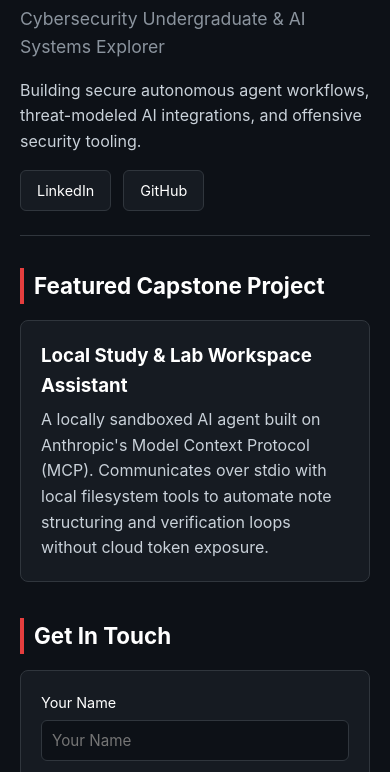
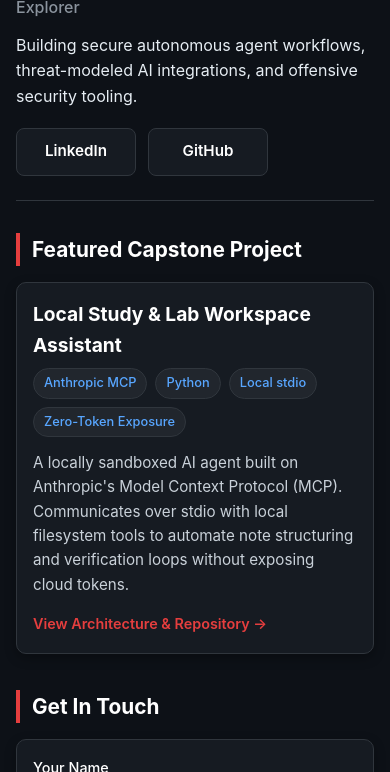
Before and after one commit to Ms-satti11616/portfolio2, a plain HTML site: page index.html in a window 390 px wide. Shown: the part 99-871 px from the top of the page. Drawn offline with Linux system fonts and the light colour scheme.

Commit message:
Enhance HTML structure and meta tags
Updated viewport meta tag for maximum scale and added a description meta tag. Enhanced styling and structure for better responsiveness and readability.

```diff
--- a/index.html
+++ b/index.html
@@ -2,7 +2,8 @@
 <html lang="en">
 <head>
   <meta charset="UTF-8">
-  <meta name="viewport" content="width=device-width, initial-scale=1.0">
+  <meta name="viewport" content="width=device-width, initial-scale=1.0, maximum-scale=5.0">
+  <meta name="description" content="Abdul Moiz Satti - Cybersecurity Undergraduate and AI Systems Portfolio">
   <title>Abdul Moiz Satti | Cybersecurity & AI Portfolio</title>
   <style>
     :root {
@@ -13,29 +14,218 @@
       --text-bright: #ffffff;
       --accent: #e53e3e;
       --accent-glow: rgba(229, 62, 62, 0.15);
+      --badge-bg: #21262d;
+      --badge-text: #58a6ff;
     }
-    * { box-sizing: border-box; margin: 0; padding: 0; font-family: -apple-system, BlinkMacSystemFont, "Segoe UI", Roboto, sans-serif; }
-    body { background-color: var(--bg); color: var(--text); line-height: 1.6; padding: 40px 20px; }
-    .container { max-width: 800px; margin: 0 auto; }
-    header { border-bottom: 1px solid var(--border); padding-bottom: 24px; margin-bottom: 32px; }
-    h1 { color: var(--text-bright); font-size: 2.2rem; margin-bottom: 8px; }
-    h2 { color: var(--text-bright); font-size: 1.4rem; margin-bottom: 16px; border-left: 4px solid var(--accent); padding-left: 10px; }
-    .tagline { font-size: 1.1rem; color: #8b949e; margin-bottom: 16px; }
-    .links-bar { display: flex; gap: 12px; flex-wrap: wrap; margin-top: 16px; }
-    .btn { background: var(--card-bg); border: 1px solid var(--border); color: var(--text-bright); padding: 8px 16px; border-radius: 6px; text-decoration: none; font-size: 0.9rem; }
-    .btn:hover { border-color: var(--accent); background: var(--accent-glow); color: var(--accent); }
-    section { margin-bottom: 36px; }
-    .card { background: var(--card-bg); border: 1px solid var(--border); border-radius: 8px; padding: 20px; margin-bottom: 16px; }
-    .card h3 { color: var(--text-bright); margin-bottom: 6px; }
 
-    .form-group { margin-bottom: 14px; }
-    label { display: block; margin-bottom: 6px; font-size: 0.9rem; color: var(--text-bright); }
-    input, textarea { width: 100%; padding: 10px; background: #0d1117; border: 1px solid var(--border); border-radius: 6px; color: #fff; font-size: 0.95rem; }
-    input:focus, textarea:focus { border-color: var(--accent); outline: none; }
-    .submit-btn { background: var(--accent); border: none; color: #fff; padding: 10px 20px; border-radius: 6px; cursor: pointer; font-size: 0.95rem; font-weight: 600; }
-    .submit-btn:hover { opacity: 0.9; }
+    * {
+      box-sizing: border-box;
+      margin: 0;
+      padding: 0;
+      font-family: -apple-system, BlinkMacSystemFont, "Segoe UI", Roboto, sans-serif;
+    }
 
-    footer { text-align: center; color: #484f58; font-size: 0.85rem; margin-top: 40px; border-top: 1px solid var(--border); padding-top: 20px; }
+    body {
+      background-color: var(--bg);
+      color: var(--text);
+      line-height: 1.6;
+      padding: 24px 16px;
+      font-size: 16px;
+    }
+
+    .container {
+      max-width: 760px;
+      margin: 0 auto;
+      width: 100%;
+    }
+
+    header {
+      border-bottom: 1px solid var(--border);
+      padding-bottom: 24px;
+      margin-bottom: 32px;
+    }
+
+    h1 {
+      color: var(--text-bright);
+      font-size: clamp(1.8rem, 5vw, 2.4rem);
+      font-weight: 700;
+      line-height: 1.2;
+      margin-bottom: 10px;
+    }
+
+    .tagline {
+      font-size: clamp(1rem, 3.5vw, 1.15rem);
+      color: #8b949e;
+      margin-bottom: 12px;
+      font-weight: 500;
+    }
+
+    .bio {
+      font-size: 1rem;
+      color: #e6edf3;
+      margin-bottom: 18px;
+    }
+
+    .links-bar {
+      display: flex;
+      gap: 12px;
+      flex-wrap: wrap;
+    }
+
+    .btn {
+      display: inline-flex;
+      align-items: center;
+      justify-content: center;
+      min-height: 48px;
+      min-width: 120px;
+      padding: 10px 20px;
+      background: var(--card-bg);
+      border: 1px solid var(--border);
+      color: var(--text-bright);
+      border-radius: 8px;
+      text-decoration: none;
+      font-size: 0.95rem;
+      font-weight: 600;
+      transition: all 0.2s ease;
+    }
+
+    .btn:hover, .btn:active {
+      border-color: var(--accent);
+      background: var(--accent-glow);
+      color: var(--accent);
+    }
+
+    section {
+      margin-bottom: 36px;
+    }
+
+    h2 {
+      color: var(--text-bright);
+      font-size: clamp(1.3rem, 4vw, 1.5rem);
+      margin-bottom: 16px;
+      border-left: 4px solid var(--accent);
+      padding-left: 12px;
+    }
+
+    .card {
+      background: var(--card-bg);
+      border: 1px solid var(--border);
+      border-radius: 10px;
+      padding: clamp(16px, 4vw, 24px);
+      margin-bottom: 16px;
+      box-shadow: 0 4px 12px rgba(0, 0, 0, 0.3);
+    }
+
+    .card h3 {
+      color: var(--text-bright);
+      font-size: 1.2rem;
+      margin-bottom: 8px;
+    }
+
+    .card p {
+      font-size: 0.95rem;
+      color: #c9d1d9;
+      margin-bottom: 14px;
+    }
+
+    .tags {
+      display: flex;
+      gap: 8px;
+      flex-wrap: wrap;
+      margin-bottom: 14px;
+    }
+
+    .tag {
+      background: var(--badge-bg);
+      color: var(--badge-text);
+      font-size: 0.8rem;
+      padding: 4px 10px;
+      border-radius: 20px;
+      border: 1px solid #30363d;
+      font-weight: 500;
+    }
+
+    .project-link {
+      display: inline-flex;
+      align-items: center;
+      color: var(--accent);
+      text-decoration: none;
+      font-weight: 600;
+      font-size: 0.9rem;
+    }
+
+    .project-link:hover {
+      text-decoration: underline;
+    }
+
+    .form-group {
+      margin-bottom: 16px;
+    }
+
+    label {
+      display: block;
+      margin-bottom: 8px;
+      font-size: 0.9rem;
+      font-weight: 500;
+      color: var(--text-bright);
+    }
+
+    input, textarea {
+      width: 100%;
+      min-height: 48px;
+      padding: 12px 14px;
+      background: #0d1117;
+      border: 1px solid var(--border);
+      border-radius: 8px;
+      color: var(--text-bright);
+      font-size: 16px;
+    }
+
+    textarea {
+      min-height: 120px;
+      resize: vertical;
+    }
+
+    input:focus, textarea:focus {
+      border-color: var(--accent);
+      outline: none;
+    }
+
+    .submit-btn {
+      width: 100%;
+      min-height: 48px;
+      background: var(--accent);
+      border: none;
+      color: #ffffff;
+      padding: 12px;
+      border-radius: 8px;
+      cursor: pointer;
+      font-size: 1rem;
+      font-weight: 600;
+    }
+
+    .submit-btn:hover {
+      opacity: 0.9;
+    }
+
+    footer {
+      text-align: center;
+      color: #484f58;
+      font-size: 0.85rem;
+      margin-top: 40px;
+      border-top: 1px solid var(--border);
+      padding-top: 24px;
+    }
+
+    @media (min-width: 600px) {
+      body {
+        padding: 40px 20px;
+      }
+      .submit-btn {
+        width: auto;
+        padding: 12px 32px;
+      }
+    }
   </style>
 </head>
 <body>
@@ -43,10 +233,10 @@
     <header>
       <h1>Abdul Moiz Satti</h1>
       <p class="tagline">Cybersecurity Undergraduate &amp; AI Systems Explorer</p>
-      <p>Building secure autonomous agent workflows, threat-modeled AI integrations, and offensive security tooling.</p>
+      <p class="bio">Building secure autonomous agent workflows, threat-modeled AI integrations, and offensive security tooling.</p>
       <div class="links-bar">
-        <a href="https://linkedin.com" target="_blank" class="btn">LinkedIn</a>
-        <a href="https://github.com/Ms-satti11616" target="_blank" class="btn">GitHub</a>
+        <a href="https://linkedin.com" target="_blank" rel="noopener noreferrer" class="btn">LinkedIn</a>
+        <a href="https://github.com/Ms-satti11616" target="_blank" rel="noopener noreferrer" class="btn">GitHub</a>
       </div>
     </header>
 
@@ -54,7 +244,14 @@
       <h2>Featured Capstone Project</h2>
       <div class="card">
         <h3>Local Study &amp; Lab Workspace Assistant</h3>
-        <p>A locally sandboxed AI agent built on Anthropic's Model Context Protocol (MCP). Communicates over <code>stdio</code> with local filesystem tools to automate note structuring and verification loops without cloud token exposure.</p>
+        <div class="tags">
+          <span class="tag">Anthropic MCP</span>
+          <span class="tag">Python</span>
+          <span class="tag">Local stdio</span>
+          <span class="tag">Zero-Token Exposure</span>
+        </div>
+        <p>A locally sandboxed AI agent built on Anthropic's Model Context Protocol (MCP). Communicates over stdio with local filesystem tools to automate note structuring and verification loops without exposing cloud tokens.</p>
+        <a href="https://github.com/Ms-satti11616/portfolio2" target="_blank" class="project-link">View Architecture &amp; Repository &rarr;</a>
       </div>
     </section>
 
@@ -76,7 +273,7 @@
 
           <div class="form-group">
             <label for="message">Message</label>
-            <textarea id="message" name="message" rows="4" placeholder="Type your message here..." required></textarea>
+            <textarea id="message" name="message" placeholder="Type your message here..." required></textarea>
           </div>
 
           <button type="submit" class="submit-btn">Send Message</button>
```
